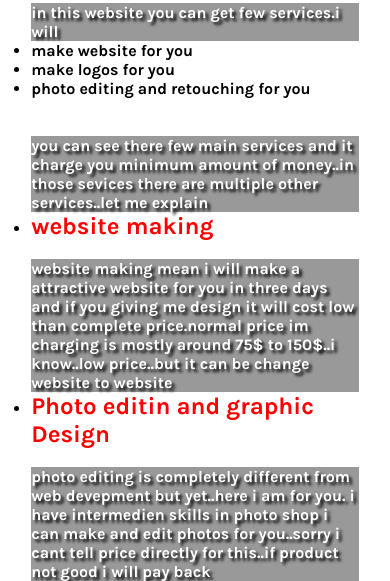
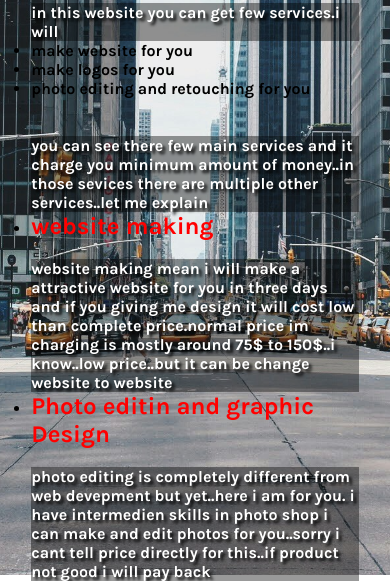
Before and after one commit to Thisara12340/thisara-web, a plain HTML site: page service.html in a window 390 px wide. Shown: the part 269-850 px from the top of the page. Drawn offline with Linux system fonts and the light colour scheme.

Commit message:
Update service.css

```diff
--- a/service.css
+++ b/service.css
@@ -8,7 +8,7 @@
 .container{
     width: 100%;
     height: 100vh;
-    background: url(social-media/background.jpg);
+    background: url(background.jpg);
     background-position: center;
     background-size: cover;
     padding-top: 35px;
@@ -69,7 +69,7 @@ h4{
     .container{
         width: 100%;
         height: 100vh;
-        background: url(social-media/background.jpg);
+        background: url(background.jpg);
         background-position: center;
         background-size: cover;
         padding-top: 30px;
```
